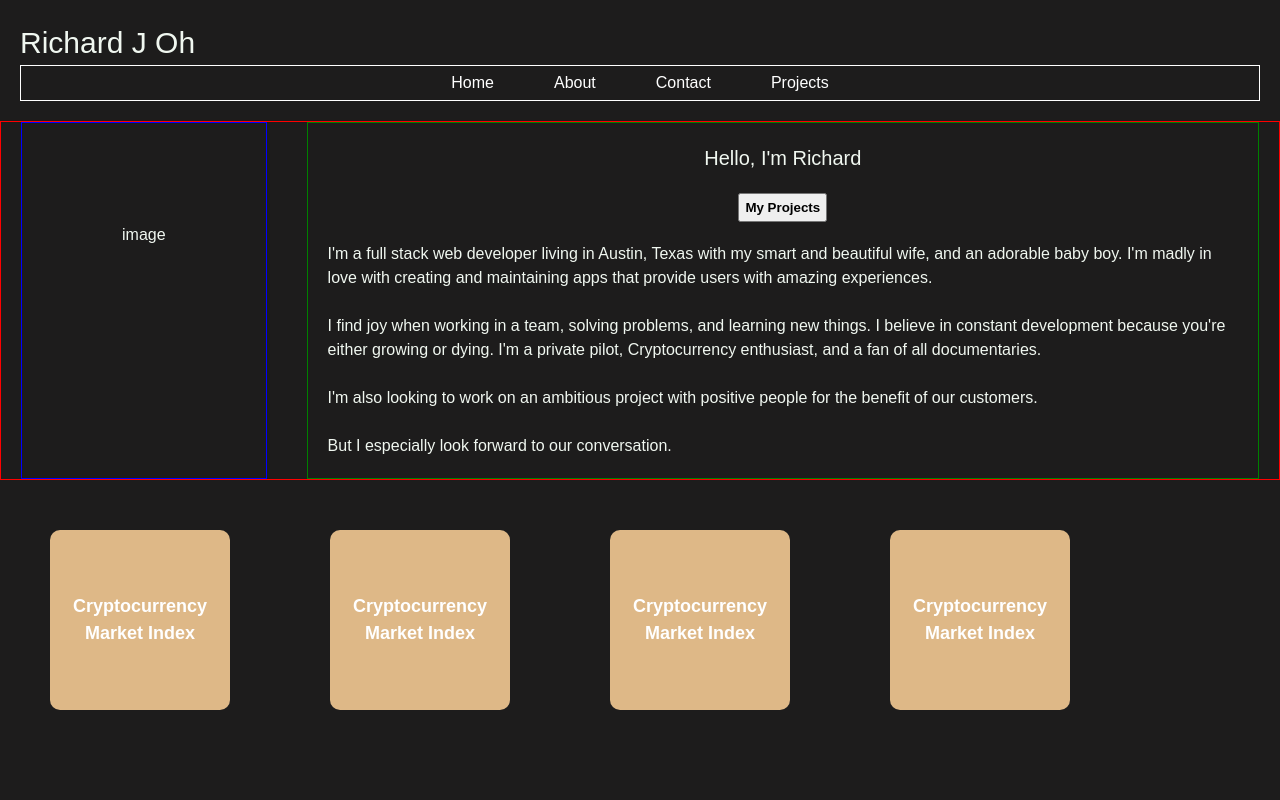
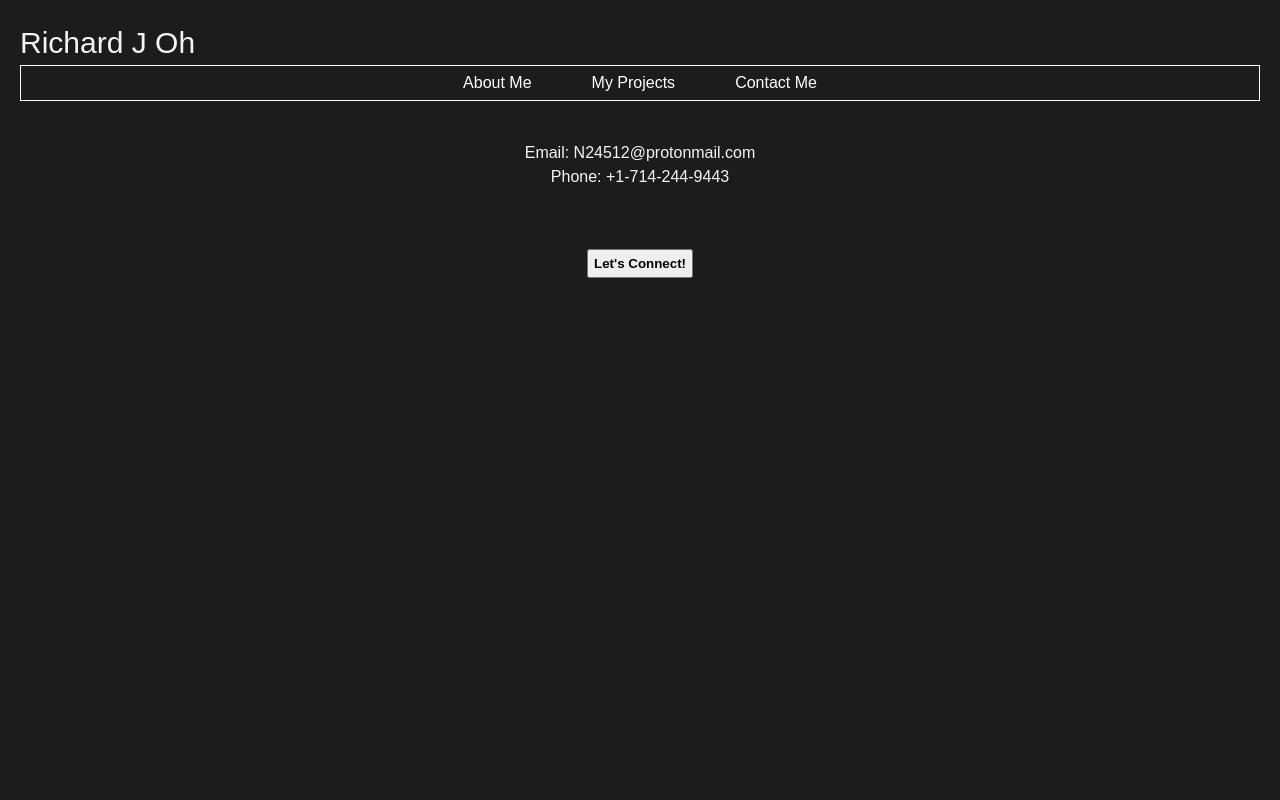
Before and after one commit to ayv8er/portfoliopage, a React (Create React App) app: page /contact in a window 1280 px wide. Shown: the top 800 px of the page. Built offline with nearby package versions, Linux system fonts and the light colour scheme.

Commit message:
all components created

```diff
--- a/src/App.css
+++ b/src/App.css
@@ -212,6 +212,14 @@ h2 {
   font-weight: bold;
 }
 
+.contact {
+  padding: 2rem;
+  display: flex;
+  flex-flow: column nowrap;
+  justify-content: center;
+  align-items: center;
+}
+
 .projects {
   display: flex;
   flex-flow: row wrap;
--- a/src/App.js
+++ b/src/App.js
@@ -2,7 +2,6 @@ import React from "react";
 import {
   BrowserRouter as Router,
   Route,
-  NavLink,
   Switch,
   Redirect,
 } from "react-router-dom";
@@ -11,49 +10,24 @@ import "./App.css";
 import Intro from "./components/Intro";
 import Clips from "./components/Clips";
 import Footer from "./components/Footer";
+import Navbar from "./components/Navbar";
+import Contact from "./components/Contact";
 
 function App() {
   return (
     <Router>
-      <header>
-        <nav className="navHead">
-          <div>
-            <h1>Richard J Oh</h1>
-          </div>
-          <div className="navigator">
-            <NavLink to="/home" className="links">
-              Home
-            </NavLink>
-            <NavLink to="/about" className="links">
-              About
-            </NavLink>
-            <NavLink to="/contact" className="links">
-              Contact
-            </NavLink>
-            <NavLink to="/projects" className="links">
-              Projects
-            </NavLink>
-          </div>
-        </nav>
-      </header>
-      <div>
-        <Intro />
-      </div>
-      <div>
-        <Clips />
-      </div>
-      <div>
-        <Footer />
-      </div>
+      <Navbar />
+
       <Switch>
-        <Route path="/projects" />
-        <Route path="/contact" />
-        <Route path="/about" />
-        <Route path="/home">
-          <Redirect to="/" />
+        <Route path="/projects" component={Clips} />
+        <Route path="/contact" component={Contact} />
+        <Route path="/about" component={Intro} />
+        <Route path="/">
+          <Redirect to="/about" />
         </Route>
-        <Route path="/" />
       </Switch>
+
+      <Footer />
     </Router>
   );
 }
--- a/src/components/Clips.js
+++ b/src/components/Clips.js
@@ -9,7 +9,6 @@ const Clips = () => {
       <Crypto />
       <Crypto />
       <Crypto />
-      <Crypto />
     </section>
   );
 };
--- /dev/null
+++ b/src/components/Contact.js
@@ -0,0 +1,12 @@
+import React from "react";
+
+const Contact = () => {
+  return (
+    <section className="contact">
+      <p>Email: N24512@protonmail.com</p>
+      <p>Phone: +1-714-244-9443</p>
+    </section>
+  );
+};
+
+export default Contact;
--- /dev/null
+++ b/src/components/Navbar.js
@@ -0,0 +1,25 @@
+import React from "react";
+import { NavLink } from "react-router-dom";
+
+const Navbar = () => {
+  return (
+    <nav className="navHead">
+      <div>
+        <h1>Richard J Oh</h1>
+      </div>
+      <div className="navigator">
+        <NavLink to="/about" className="links">
+          About Me
+        </NavLink>
+        <NavLink to="/projects" className="links">
+          My Projects
+        </NavLink>
+        <NavLink to="/contact" className="links">
+          Contact Me
+        </NavLink>
+      </div>
+    </nav>
+  );
+};
+
+export default Navbar;
```
